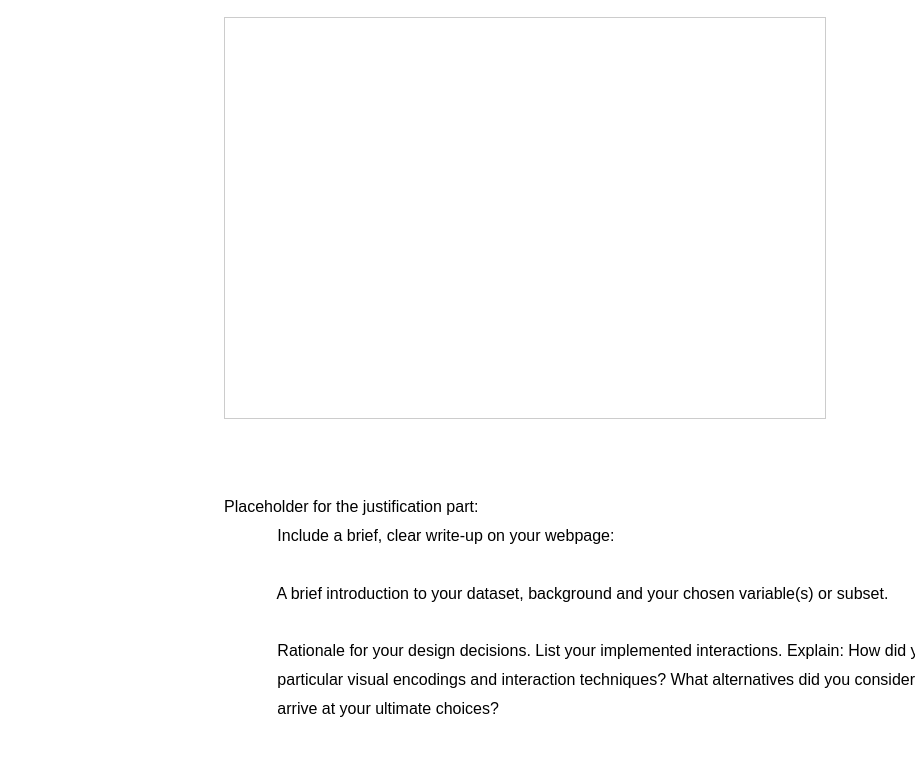
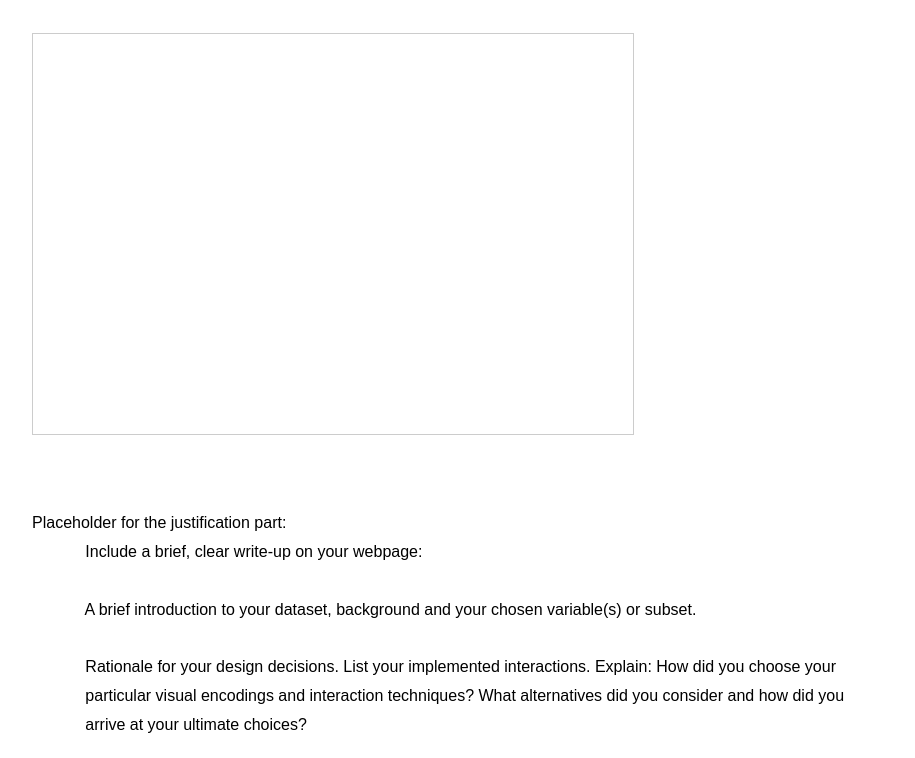
Before and after one commit to kchen3490/cmsc471-a1, a plain HTML site: page index.html in a window 1280 px wide. Shown: the part 133-891 px from the top of the page, without its empty margins (16-931 px from the left). Drawn offline with nearby package versions, Linux system fonts and the light colour scheme.

Commit message:
made the display area larger and aligned to left of display

```diff
--- a/css/styles.css
+++ b/css/styles.css
@@ -1,14 +1,16 @@
 /* Reset default styles */
 * {
     font-family: Arial, sans-serif;
-    max-width: 800px;
     margin: 0px auto;
     line-height: 1.8;
 }
 
+body {
+    margin: 3rem;
+}
+
 /* Container styling for layout */
 .container {
-    max-width: 800px;
     margin: 2rem auto;
     font-family: Arial, sans-serif;
 }
```
